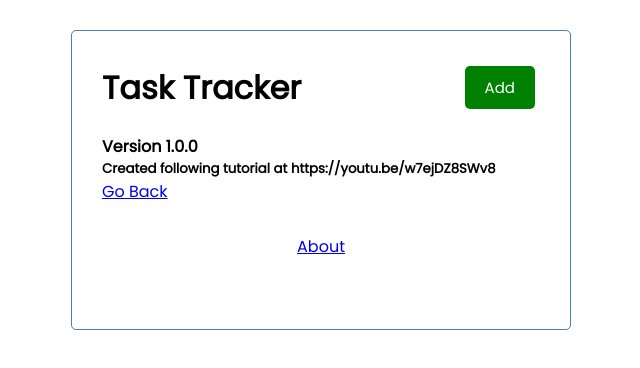
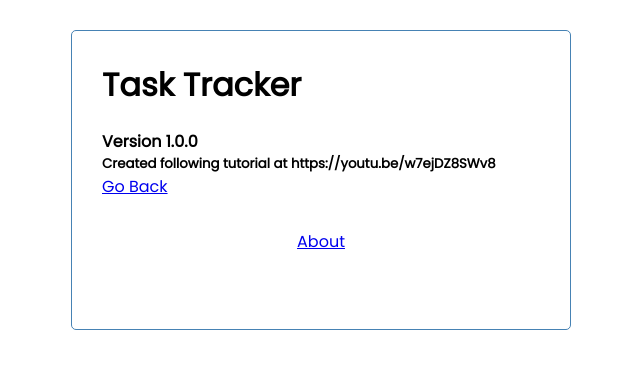
Before and after one commit to OverCry/React, a React (Create React App) app: page /about in a window 1280 px wide. Shown: the top 368 px of the page, without its empty margins (319-959 px from the left). Built offline with nearby package versions, Linux system fonts and the light colour scheme; data requests are answered from the project's data file.

Commit message:
add location check

```diff
--- a/src/components/Header.js
+++ b/src/components/Header.js
@@ -1,13 +1,15 @@
 import PropTypes from 'prop-types'
 import Button from './Button'
+import {useLocation} from 'react-router-dom' //to see what path it is on
 
 
 const Header = ({title, onAdd, showAdd}) => {
+    const location = useLocation()
 
     return (
         <header className='header'>
             <h1 >{title}</h1>
-            <Button color={showAdd ? 'red' : 'green'} text={showAdd ? ' Hide' : 'Add'} onClick={onAdd} />
+            {location.pathname==='/' && <Button color={showAdd ? 'red' : 'green'} text={showAdd ? ' Hide' : 'Add'} onClick={onAdd} /> }
         </header>
     )
 }
```
